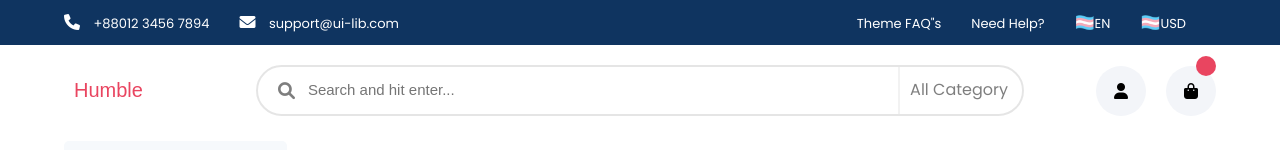
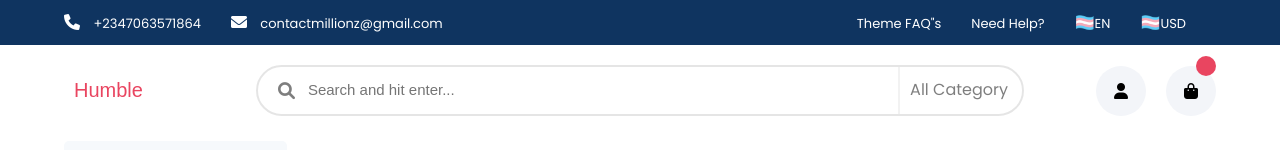
Before and after one commit to humblemillz/humble_ecommerce, a React (Create React App) app: page / in a window 1280 px wide. Shown: the top 150 px of the page. Built offline with nearby package versions, Linux system fonts and the light colour scheme.

Commit message:
Update Head.jsx
update header

```diff
--- a/src/common/header/Head.jsx
+++ b/src/common/header/Head.jsx
@@ -7,9 +7,9 @@ const Head = () => {
         <div className='container d_flex'>
           <div className='left row'>
             <i className='fa fa-phone'></i>
-            <label> +88012 3456 7894</label>
+            <label> +2347063571864</label>
             <i className='fa fa-envelope'></i>
-            <label> support@ui-lib.com</label>
+            <label> contactmillionz@gmail.com</label>
           </div>
           <div className='right row RText'>
             <label>Theme FAQ"s</label>
```
